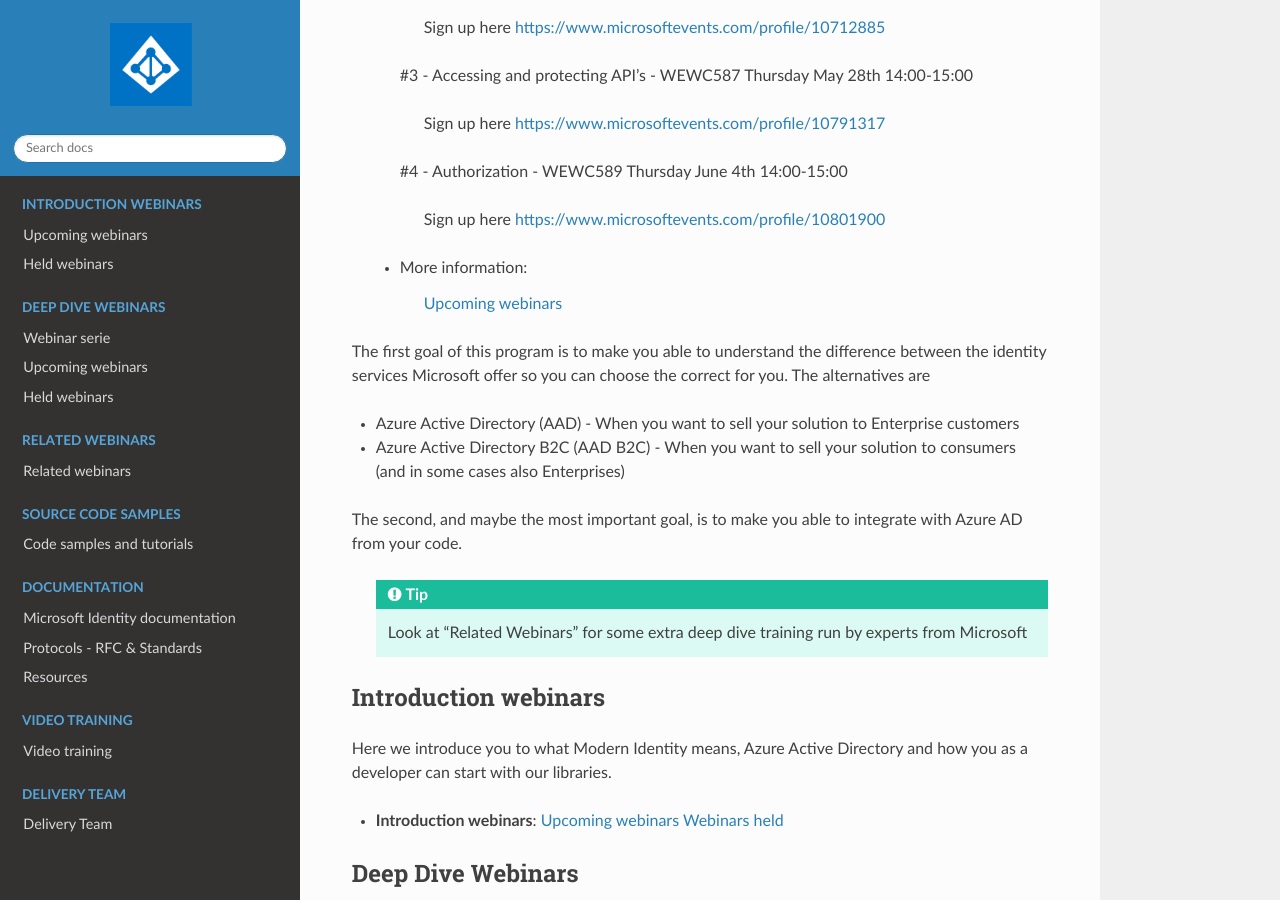
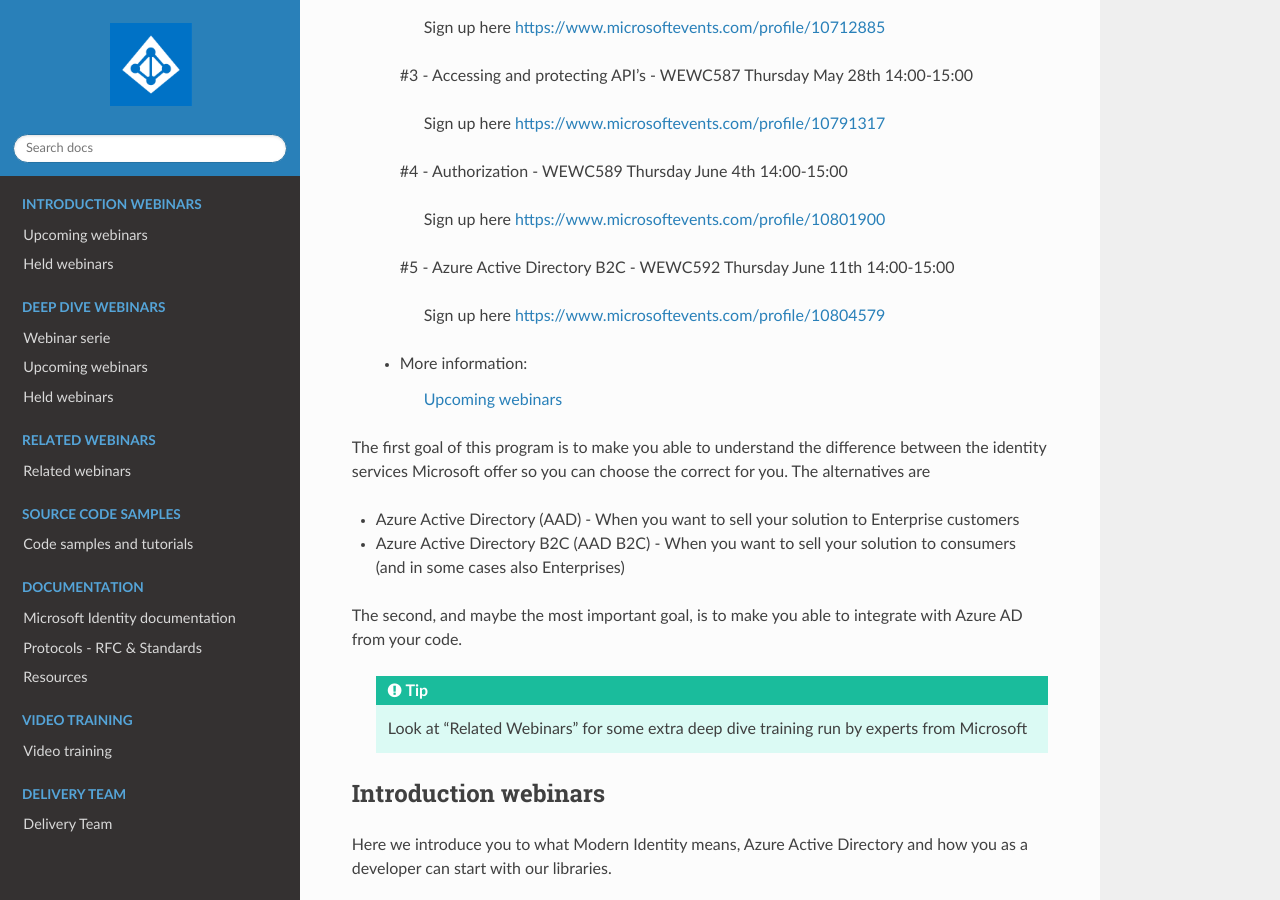
Before and after one commit to RonnyA/ModernIdentity, a Sphinx documentation site: the page built from docs/source/index.rst, in a window 1280 px wide and 900 px high, scrolled down 516 px. Built offline with Sphinx 7.4.7 and the Read the Docs theme 2.0.0, drawn with Linux system fonts in a browser that asks for light colours.

Commit message:
Adding signup link for #5 Azure Active Directory B2C

```diff
--- a/docs/source/conf.py
+++ b/docs/source/conf.py
@@ -28,7 +28,7 @@
 author = 'Ronny.Hansen@Microsoft.com'
 
 # The full version, including alpha/beta/rc tags
-release = '1.0.6'
+release = '1.1.0'
 
 
 # -- General configuration ---------------------------------------------------
--- a/docs/source/deep/upcoming-deep-webinars.rst
+++ b/docs/source/deep/upcoming-deep-webinars.rst
@@ -96,9 +96,9 @@
 * Q&A
 
 
-WEWC593 Thursday June 11th 14:00-15:00
+WEWC592 Thursday June 11th 14:00-15:00
 
-    signup-link wil come *here*
+    Sign up here https://www.microsoftevents.com/profile/10804579
 
 
 
--- a/docs/source/index.rst
+++ b/docs/source/index.rst
@@ -39,6 +39,10 @@
       #4 -  Authorization - WEWC589 Thursday June 4th 14:00-15:00
 
        Sign up here https://www.microsoftevents.com/profile/10801900
+
+      #5 - Azure Active Directory B2C - WEWC592 Thursday June 11th 14:00-15:00
+
+       Sign up here https://www.microsoftevents.com/profile/10804579
 
  * More information:
 
```
Also changed, not shown: 9 other files.
